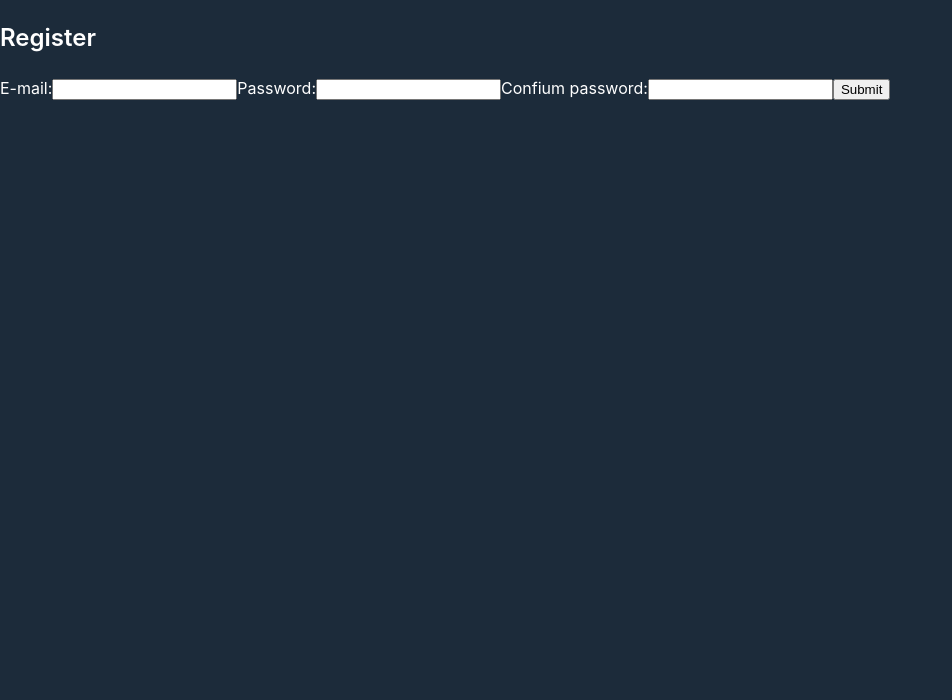
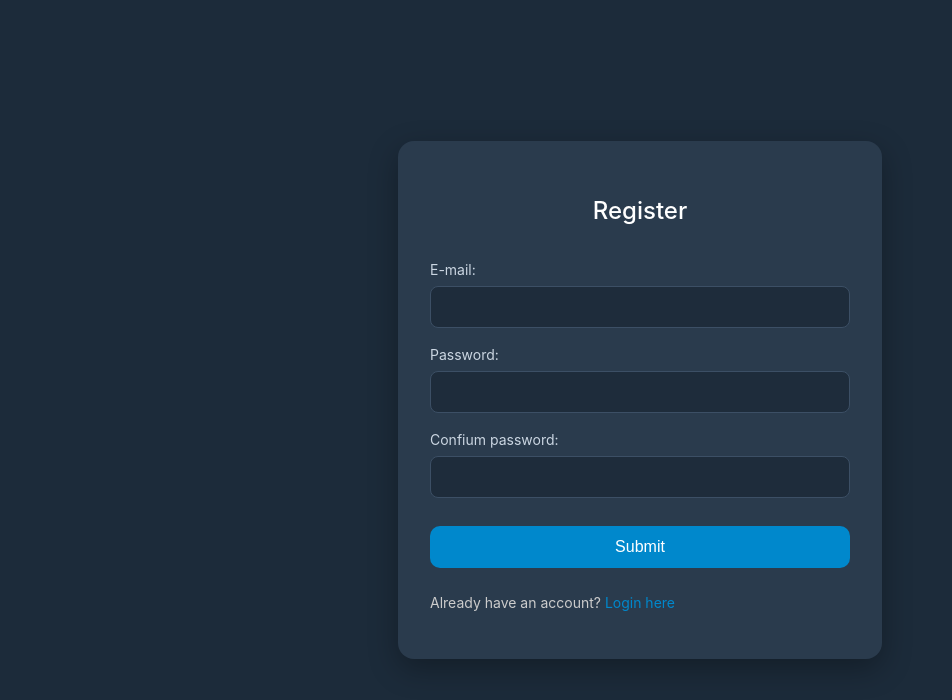
Before and after one commit to ezacd/fun-chat, a Next.js app in the folder frontend/chat-app/: page /register in a window 1280 px wide. Shown: the top 700 px of the page, without its empty margins (0-952 px from the left). Built offline with nearby package versions, Linux system fonts and the light colour scheme.

Commit message:
feat: links between login&register

```diff
--- a/frontend/chat-app/src/app/register/page.tsx
+++ b/frontend/chat-app/src/app/register/page.tsx
@@ -1,3 +1,4 @@
+import Link from 'next/link';
 import styles from './register.module.css';
 
 export default function Register() {
@@ -25,6 +26,12 @@ export default function Register() {
             Submit
           </button>
         </form>
+        <p className={styles.haveAccountText}>
+          Already have an account?{' '}
+          <Link href="/login" className={styles.haveAccountTextLink}>
+            Login here
+          </Link>
+        </p>
       </div>
     </div>
   );
--- a/frontend/chat-app/src/app/register/register.module.css
+++ b/frontend/chat-app/src/app/register/register.module.css
@@ -0,0 +1,83 @@
+.register {
+  display: flex;
+  justify-content: center;
+  align-items: center;
+  height: 100vh;
+  background-color: #1c2b3a;
+  font-family: 'Inter', 'Segoe UI', 'Roboto', sans-serif;
+  width: 100vw;
+}
+
+.registerBox {
+  background-color: #2a3b4d;
+  padding: 32px;
+  border-radius: 16px;
+  box-shadow: 0 10px 30px rgba(0, 0, 0, 0.3);
+  width: 100%;
+  max-width: 420px;
+  display: flex;
+  flex-direction: column;
+  gap: 10px;
+}
+
+.registerText {
+  text-align: center;
+  color: #ffffff;
+  font-size: 24px;
+  font-weight: 500;
+}
+
+.registerForm {
+  display: flex;
+  flex-direction: column;
+  gap: 16px;
+}
+
+.registerFormLabel {
+  display: flex;
+  flex-direction: column;
+  color: #cbd6e2;
+  font-size: 14px;
+}
+
+.registerFromInput {
+  margin-top: 6px;
+  padding: 12px;
+  font-size: 14px;
+  border-radius: 8px;
+  border: 1px solid #3c4f65;
+  background-color: #1e2c3b;
+  color: #ffffff;
+  outline: none;
+  transition: border-color 0.2s ease;
+}
+
+.registerFromInput:focus {
+  border-color: #0088cc;
+}
+
+.registerFormSubmit {
+  margin-top: 12px;
+  padding: 12px;
+  background-color: #0088cc;
+  color: #ffffff;
+  font-size: 16px;
+  font-weight: 500;
+  border: none;
+  border-radius: 10px;
+  cursor: pointer;
+  transition: background-color 0.2s ease;
+}
+
+.registerFormSubmit:hover {
+  background-color: #007ab8;
+}
+
+.haveAccountText {
+  font-size: 14px;
+  color: #cccccc;
+}
+
+.haveAccountTextLink {
+  text-decoration: none;
+}
```
Also changed, not shown: frontend/chat-app/src/app/login/login.module.css (+12 -1 lines), frontend/chat-app/src/app/login/page.tsx (+7 -0 lines).
